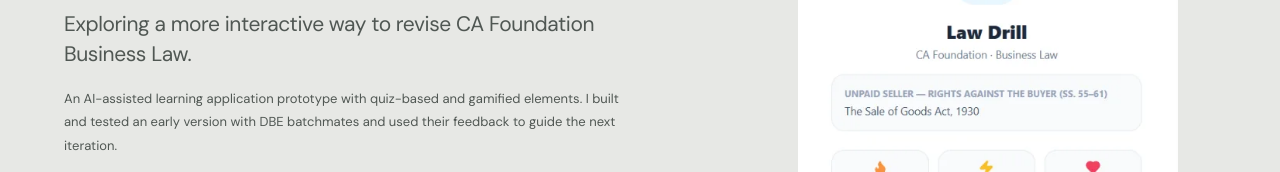
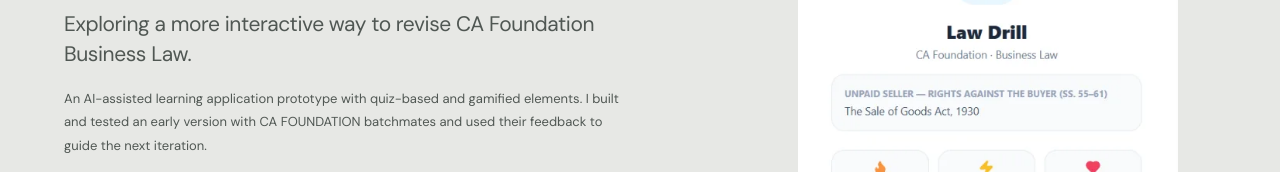
Before and after one commit to mandar2410/mandar-s-portfolio-website, a plain HTML site: page index.html in a window 1280 px wide. Shown: the part 2500-2672 px from the top of the page. Drawn offline with Linux system fonts and the light colour scheme.

Commit message:
Update index.html

```diff
--- a/index.html
+++ b/index.html
@@ -145,7 +145,7 @@
             <p class="project-dates">PERSONAL LEARNING EXPERIMENT</p>
             <h3 id="lawquest-title">LawQuest<span class="title-asterisk">*</span></h3>
             <p class="project-deck">Exploring a more interactive way to revise CA Foundation Business Law.</p>
-            <p class="body-copy">An AI-assisted learning application prototype with quiz-based and gamified elements. I built and tested an early version with DBE batchmates and used their feedback to guide the next iteration.</p>
+            <p class="body-copy">An AI-assisted learning application prototype with quiz-based and gamified elements. I built and tested an early version with CA FOUNDATION batchmates and used their feedback to guide the next iteration.</p>
             <dl class="project-facts compact-facts">
               <div><dt>TOOLS</dt><dd>Base44, Claude and Google Antigravity</dd></div>
               <div><dt>STAGE</dt><dd>Prototype and feedback-driven development</dd></div>
```
